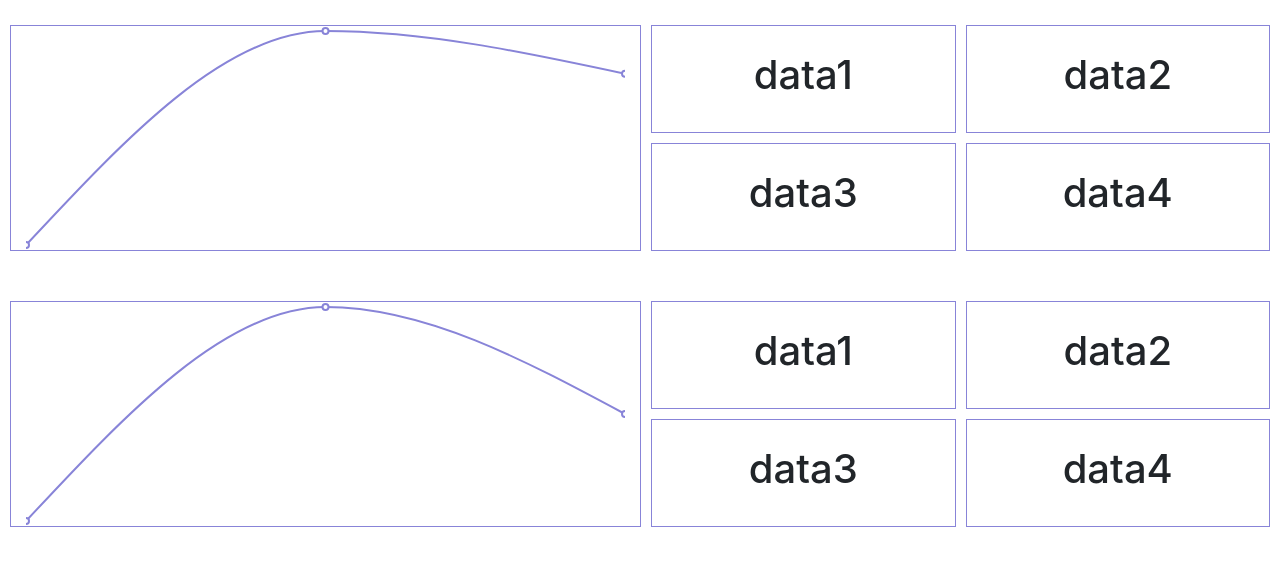
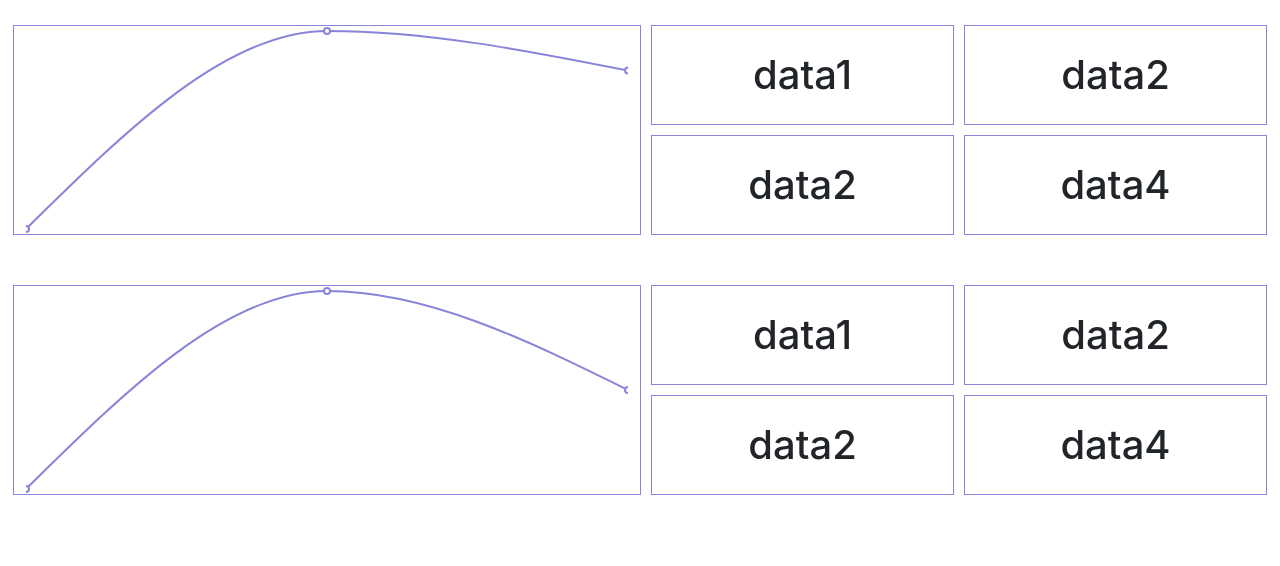
Before and after one commit to derogab/coingraph, a React (Create React App) app: page / in a window 1280 px wide. Shown: the top 566 px of the page. Built offline with nearby package versions, Linux system fonts and the light colour scheme.

Commit message:
created Coin component

```diff
--- a/src/components/Bitcoin/index.js
+++ b/src/components/Bitcoin/index.js
@@ -1,53 +1,14 @@
 import React from 'react';
-import { Row, Col } from 'react-bootstrap';
-import {
-  LineChart, Line, XAxis, YAxis, CartesianGrid, Tooltip, Legend, ResponsiveContainer
-} from 'recharts';
+
 import './index.css';
-
+import Coin from '../Coin'
 
 function Bitcoin(props) {
-
   return (
-    <div className="Bitcoin">
-      <header className="Bitcoin-header">
-      </header>
-      <div className="Bitcoin-body">
-
-      <Row>
-        <Col className="with-border set-height">
-          <ResponsiveContainer>
-            <LineChart margin={{ top: 5, right: 0, left: 0, bottom: 5 }} data={props.datagraph}>
-              <Line type='monotone' dataKey='pv' stroke='#8884d8' strokeWidth={2} />
-            </LineChart>
-          </ResponsiveContainer>
-        </Col>
-        <Col>
-          <Row>
-            <Col className="with-border value-space">
-              <h1>{props.dataset.data1}</h1>
-            </Col>
-            <Col className="with-border value-space">
-              <h1>{props.dataset.data2}</h1>
-            </Col>
-          </Row>
-          <Row>
-            <Col className="with-border value-space">
-              <h1>{props.dataset.data3}</h1>
-            </Col>
-            <Col className="with-border value-space">
-              <h1>{props.dataset.data4}</h1>
-            </Col>
-          </Row>
-        </Col>
-      </Row>
-
-
-      </div>
-    </div>
-
-
-  );
+    <Coin
+      {...props}
+      prefix={'Bitcoin'}
+    />)
 }
 
 export default Bitcoin;
--- /dev/null
+++ b/src/components/Coin/index.js
@@ -0,0 +1,48 @@
+import React from 'react';
+import { Row, Col } from 'react-bootstrap';
+import {
+  LineChart, Line, XAxis, YAxis, CartesianGrid, Tooltip, Legend, ResponsiveContainer
+} from 'recharts';
+
+function ColumnData({data}) {
+    return (
+        <Col className="with-border value-space">
+          <h1>{data}</h1>
+        </Col>
+    )
+}
+function Coin({datagraph, dataset, prefix}) {
+
+  return (
+    <div style={{padding: 20}}>
+      <header className={`${prefix}-header`}>
+      </header>
+      <div className={`${prefix}-body`}>
+
+      <Row>
+        <Col className="with-border set-height">
+          <ResponsiveContainer>
+            <LineChart margin={{ top: 5, right: 0, left: 0, bottom: 5 }} data={datagraph}>
+              <Line type='monotone' dataKey='pv' stroke='#8884d8' strokeWidth={2} />
+            </LineChart>
+          </ResponsiveContainer>
+        </Col>
+        <Col>
+          <Row>
+              <ColumnData data={dataset.data1} />
+              <ColumnData data={dataset.data2} />
+          </Row>
+          <Row>
+            <ColumnData data={dataset.data2} />
+            <ColumnData data={dataset.data4} />
+          </Row>
+        </Col>
+      </Row>
+      </div>
+    </div>
+
+
+  );
+}
+
+export default Coin;
--- a/src/components/Ethereum/index.js
+++ b/src/components/Ethereum/index.js
@@ -1,54 +1,16 @@
 import React from 'react';
-import { Row, Col } from 'react-bootstrap';
-import {
-  LineChart, Line, XAxis, YAxis, CartesianGrid, Tooltip, Legend, ResponsiveContainer
-} from 'recharts';
-import 'bootstrap/dist/css/bootstrap.min.css';
+
+import Coin from '../Coin'
 import './index.css';
 
 
+
 function Ethereum(props) {
-
   return (
-    <div className="Ethereum">
-      <header className="Ethereum-header">
-      </header>
-      <div className="Ethereum-body">
-
-      <Row>
-        <Col className="with-border set-height">
-          <ResponsiveContainer>
-            <LineChart margin={{ top: 5, right: 0, left: 0, bottom: 5 }} data={props.datagraph}>
-              <Line type='monotone' dataKey='pv' stroke='#8884d8' strokeWidth={2} />
-            </LineChart>
-          </ResponsiveContainer>
-        </Col>
-        <Col>
-          <Row>
-            <Col className="with-border value-space">
-              <h1>{props.dataset.data1}</h1>
-            </Col>
-            <Col className="with-border value-space">
-              <h1>{props.dataset.data2}</h1>
-            </Col>
-          </Row>
-          <Row>
-            <Col className="with-border value-space">
-              <h1>{props.dataset.data3}</h1>
-            </Col>
-            <Col className="with-border value-space">
-              <h1>{props.dataset.data4}</h1>
-            </Col>
-          </Row>
-        </Col>
-      </Row>
-
-
-      </div>
-    </div>
-
-
-  );
+    <Coin
+      {...props}
+      prefix={'Ethereum'}
+    />)
 }
 
 export default Ethereum;
```
Also changed, not shown: public/manifest.json.
